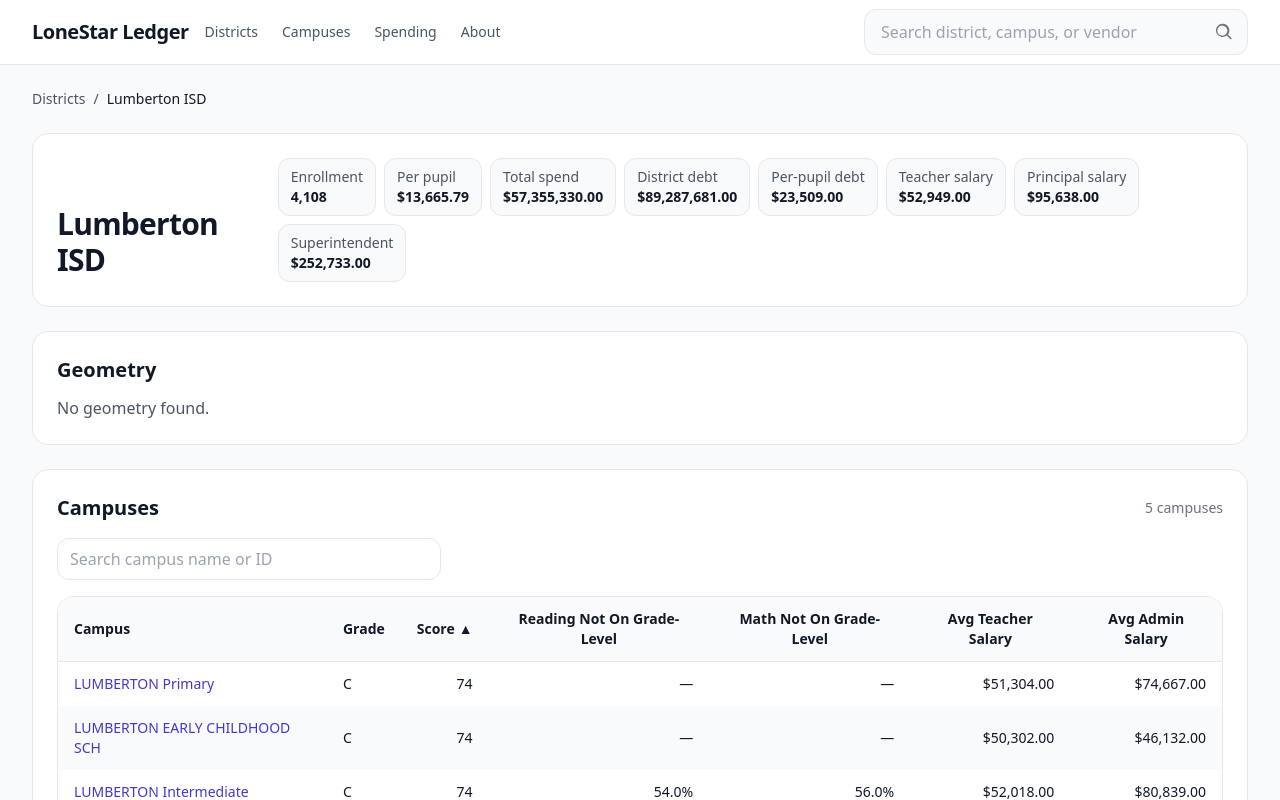
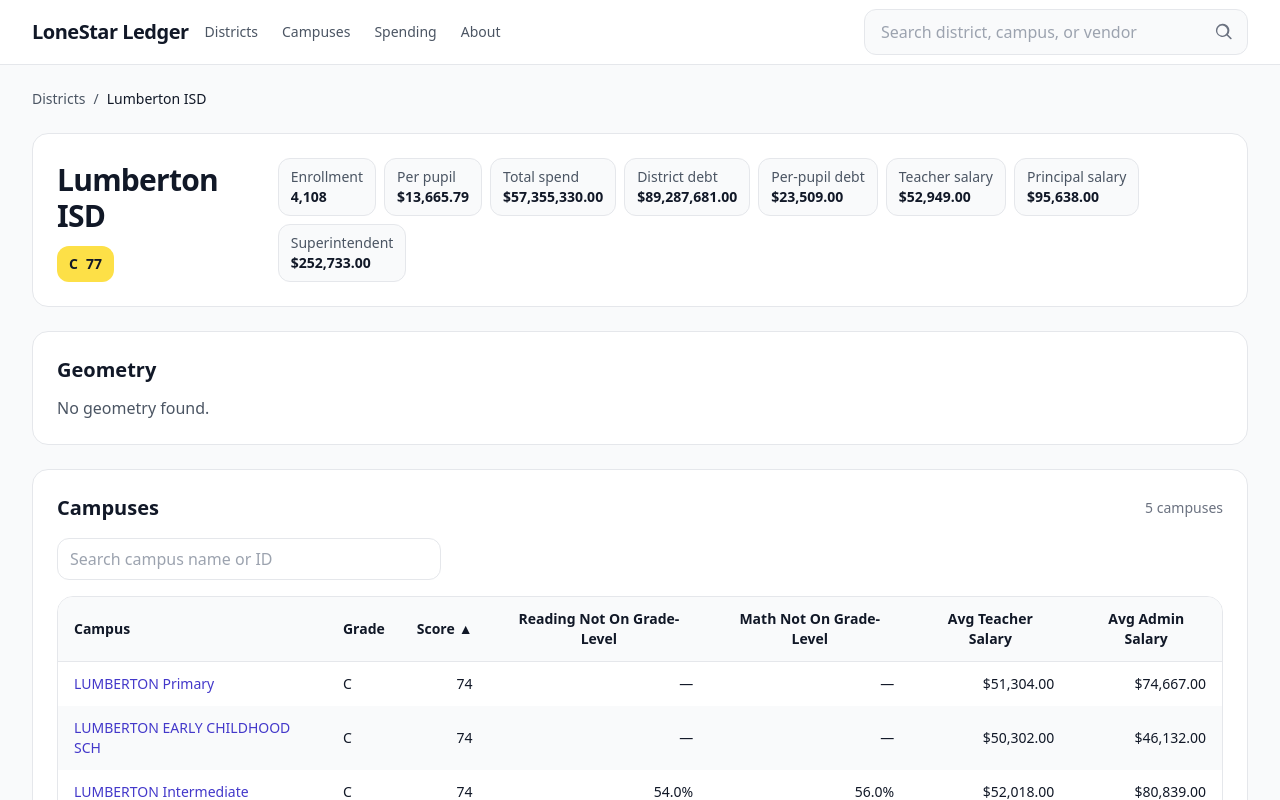
Before and after one commit to jab1897/LoneStarLedger5, a React (Vite) app: page /district/100907 in a window 1280 px wide. Shown: the top 800 px of the page. Built offline with nearby package versions, Linux system fonts and the light colour scheme; no server answers.

Commit message:
Add district grade and score pill

```diff
--- a/src/pages/DistrictDetail.jsx
+++ b/src/pages/DistrictDetail.jsx
@@ -2,6 +2,7 @@
 import React from "react";
 import { Link, useParams } from "react-router-dom";
 import StatPill from "../ui/StatPill";
+import GradeScorePill from "../ui/GradeScorePill";
 import { fetchJSON, findFeatureByProp } from "../lib/staticData";
 import { usd, num } from "../lib/format";
 import LeafMap from "../ui/Map";
@@ -150,6 +151,9 @@
   const teacherSalary = k("Average Teacher Salary", "TEACHER_SALARY");
   const principalSal = k("Average Principal Salary", "PRINCIPAL_SALARY");
   const superSalary = k("Superintendent Salary", "SUPERINTENDENT_SALARY");
+
+  const districtGrade = pickHdr(row, hdr, "District Grade", "DISTRICT_GRADE", "Grade");
+  const districtScore = k("District Score", "DISTRICT_SCORE", "Score");
 
   const perStudent = !Number.isNaN(perStudentCSV)
     ? perStudentCSV
@@ -327,6 +331,11 @@
           <div>
             <h1 className="text-3xl font-extrabold tracking-tight">{displayName}</h1>
             <p className="text-gray-600 mt-1">{county}</p>
+            {(districtGrade || Number.isFinite(districtScore)) && (
+              <div className="mt-3">
+                <GradeScorePill grade={districtGrade} score={districtScore} />
+              </div>
+            )}
           </div>
 
           <div className="flex flex-wrap gap-2">
--- /dev/null
+++ b/src/ui/GradeScorePill.jsx
@@ -0,0 +1,23 @@
+import React from "react";
+import { num } from "../lib/format";
+
+const GRADE_COLORS = {
+  A: "bg-green-700 text-white",
+  B: "bg-green-300 text-gray-900",
+  C: "bg-yellow-300 text-gray-900",
+  D: "bg-amber-700 text-white",
+  F: "bg-red-600 text-white",
+};
+
+export default function GradeScorePill({ grade, score }) {
+  const g = String(grade || "").toUpperCase();
+  const color = GRADE_COLORS[g] || "bg-gray-300 text-gray-900";
+  const showScore = Number.isFinite(score);
+  if (!g && !showScore) return null;
+  return (
+    <div className={`inline-flex items-center gap-2 rounded-xl px-3 py-2 text-sm font-bold ${color}`}>
+      {g && <span>{g}</span>}
+      {showScore && <span>{num.format(score)}</span>}
+    </div>
+  );
+}
```
